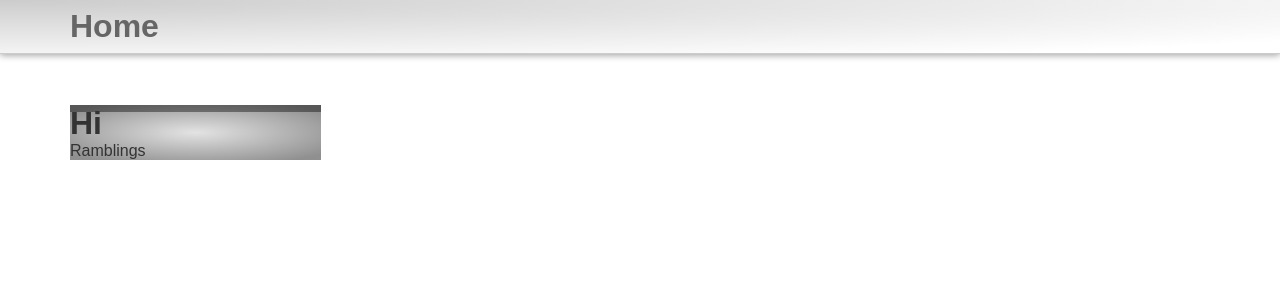
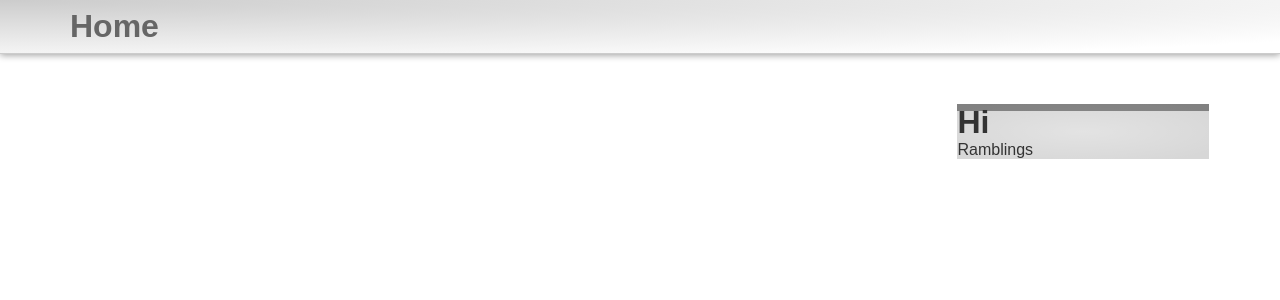
Before and after one commit to MartinPeschke/martinpeschke.github.com, a Jekyll site: the page built from index.markdown, in a window 1280 px wide. Shown: the top 300 px of the page. Built offline with Jekyll 4.4.1, drawn with Linux system fonts in a browser that asks for light colours; Markdown is read by kramdown in place of the engine named in the settings.

Commit message:
the emapire

```diff
--- a/_layouts/default.html
+++ b/_layouts/default.html
@@ -27,7 +27,7 @@
       {{ content }}
       </div>
 
-      <div class="threecol aboutme">
+      <div class="threecol last aboutme">
           <h1>Hi</h1>
           <p>Ramblings</p>
       </div>
--- a/static/css/site.less
+++ b/static/css/site.less
@@ -32,7 +32,7 @@ header {
 
 .aboutme {
   @gradient-foreground: rgba(0,0,0,.05);
-  @gradient-background: rgba(0,0,0,.4);
+  @gradient-background: rgba(0,0,0,.1);
   background-color:#efefef;
   background-image: -webkit-gradient(radial, center center, 0, bottom right, 100%, from(@gradient-foreground), to(@gradient-background), color-stop(90%, @gradient-background)); /* old WebKit Syntax */
   background-image: -webkit-radial-gradient(center center, farthest-corner, @gradient-foreground 0%, @gradient-background 90%, @gradient-background 100%); /* New WebKit syntax */
```
